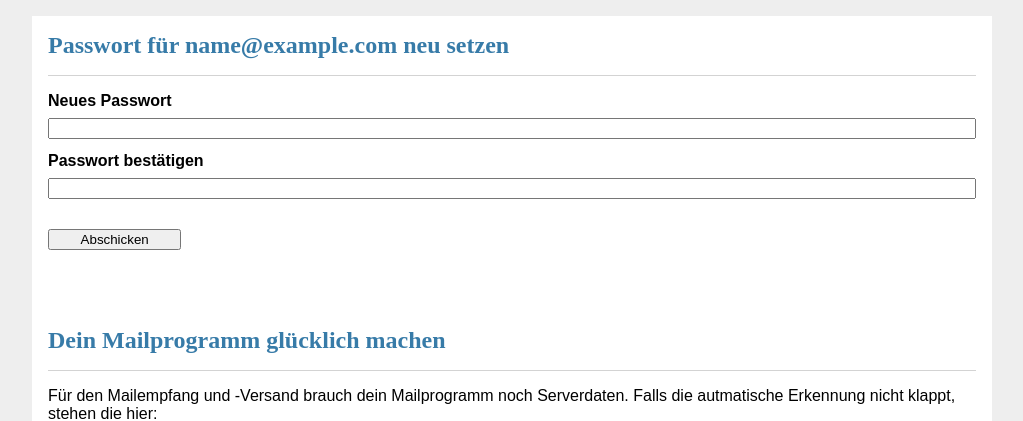
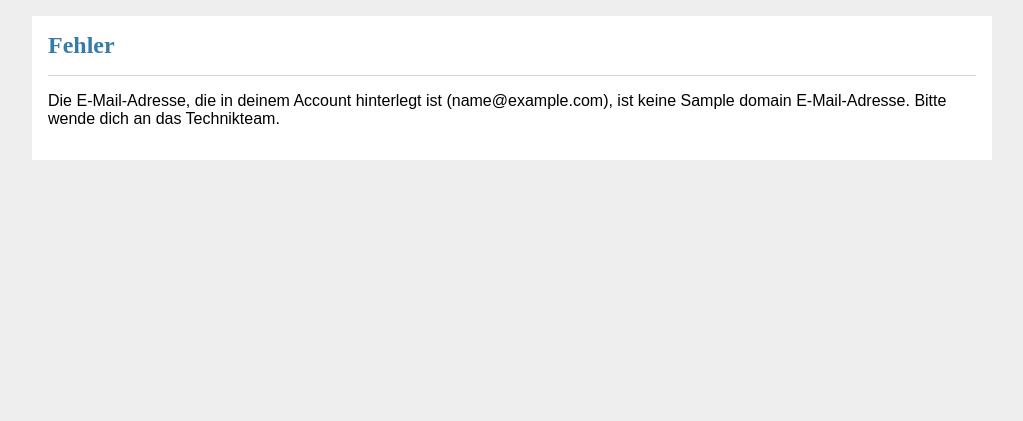
Before and after one commit to Queer-Lexikon/passworttool, a Flask app: template templates/form.html in a window 1280 px wide. Shown: the top 421 px of the page, without its empty margins (128-1151 px from the left). After the commit the page ends 160 px from the top, so only its background shows below. Run offline with Flask 3, Linux system fonts and the light colour scheme; the template is opened without the code that fills it: values that come from a table or form of the project are taken from there, most other values are stand-ins (such as "Sample title", 1, 10 or a date in 2020); parts of the project's set-up code (start-up, migrations or seed data) failed here and were passed over.

Commit message:
check if account email is local email

```diff
--- a/app.py
+++ b/app.py
@@ -75,6 +75,8 @@ def create_app():
         """
 
         mailuser = current_user.data.get("mail")[0]
+        domain = app.config["DOMAIN"]
+        isLocalMail = domain in mailuser
         form = ChangePassword()
         if request.method == "POST":
             if form.validate_on_submit():
@@ -114,6 +116,7 @@ def create_app():
             "form.html",
             form=form,
             mailuser=mailuser,
+            isLocalMail=isLocalMail,
             host=app.config["UBERSPACE_HOST"],
             domain=app.config["DOMAIN"],
         )
--- a/requirements.txt
+++ b/requirements.txt
@@ -3,5 +3,7 @@ waitress==2.1.2
 
 flask-login==0.6.2
 flask-ldap3-login==0.9.18
-flask-WTF==3.0.1
+flask-WTF==1.2.1
 wtforms==3.0.1
+
+Werkzeug==2.3.7
--- a/templates/form.html
+++ b/templates/form.html
@@ -6,6 +6,7 @@
     <link rel="stylesheet" href="{{ url_for('static', filename='style.css') }}">
 </head>
 <body>
+{% if isLocalMail %}
 <section class="content">
     <header><h2> Passwort für {{ mailuser }} neu setzen </h2></header>
 
@@ -43,6 +44,11 @@
     </dl>
 
 </section>
-
+{% else %}
+<section class="content">
+    <header><h2>Fehler</h2></header>
+    <p>Die E-Mail-Adresse, die in deinem Account hinterlegt ist ({{ mailuser }}), ist keine {{ domain }} E-Mail-Adresse. Bitte wende dich an das Technikteam.</p>
+</section>
+{% endif %}
 </body>
 </html>
```
